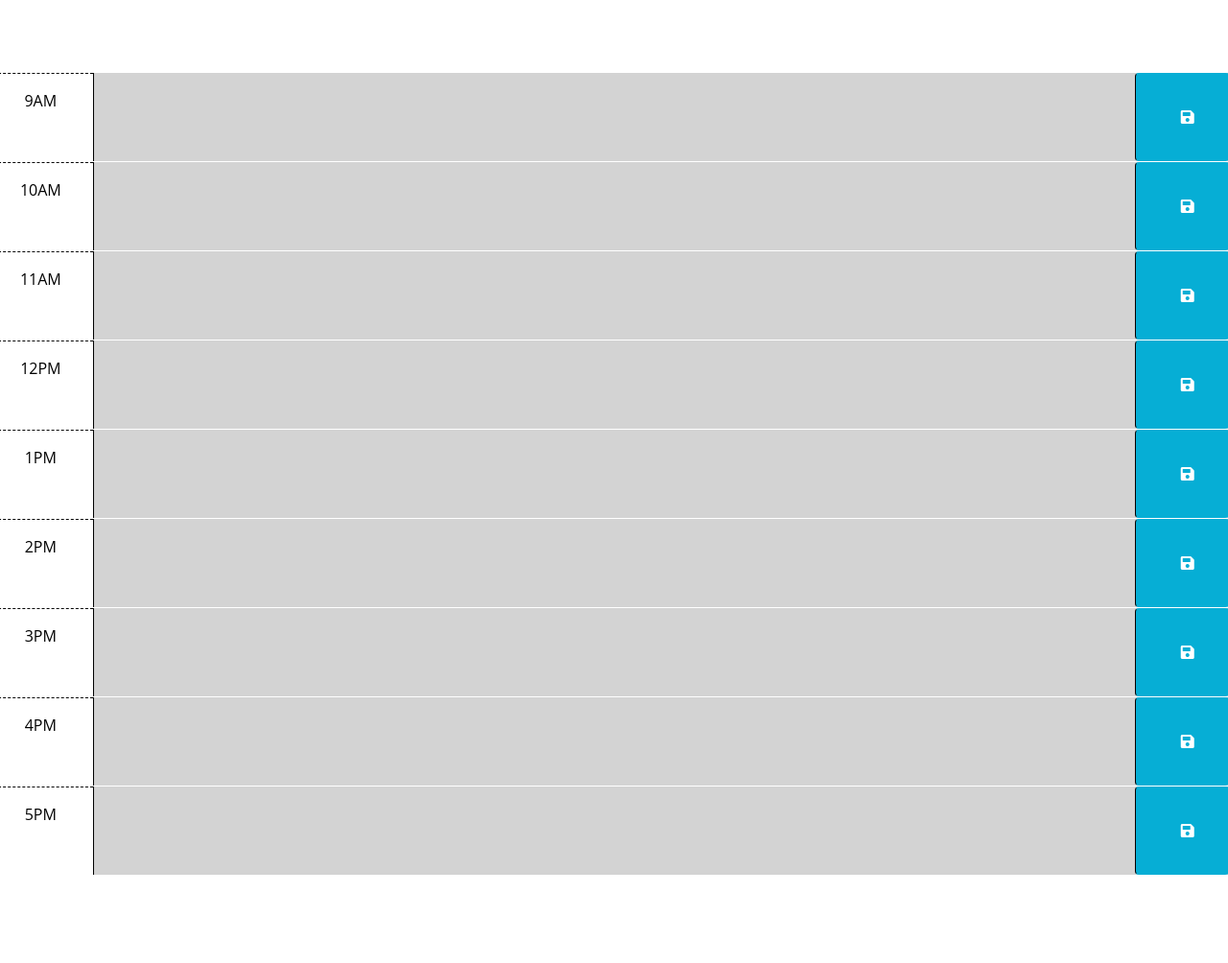
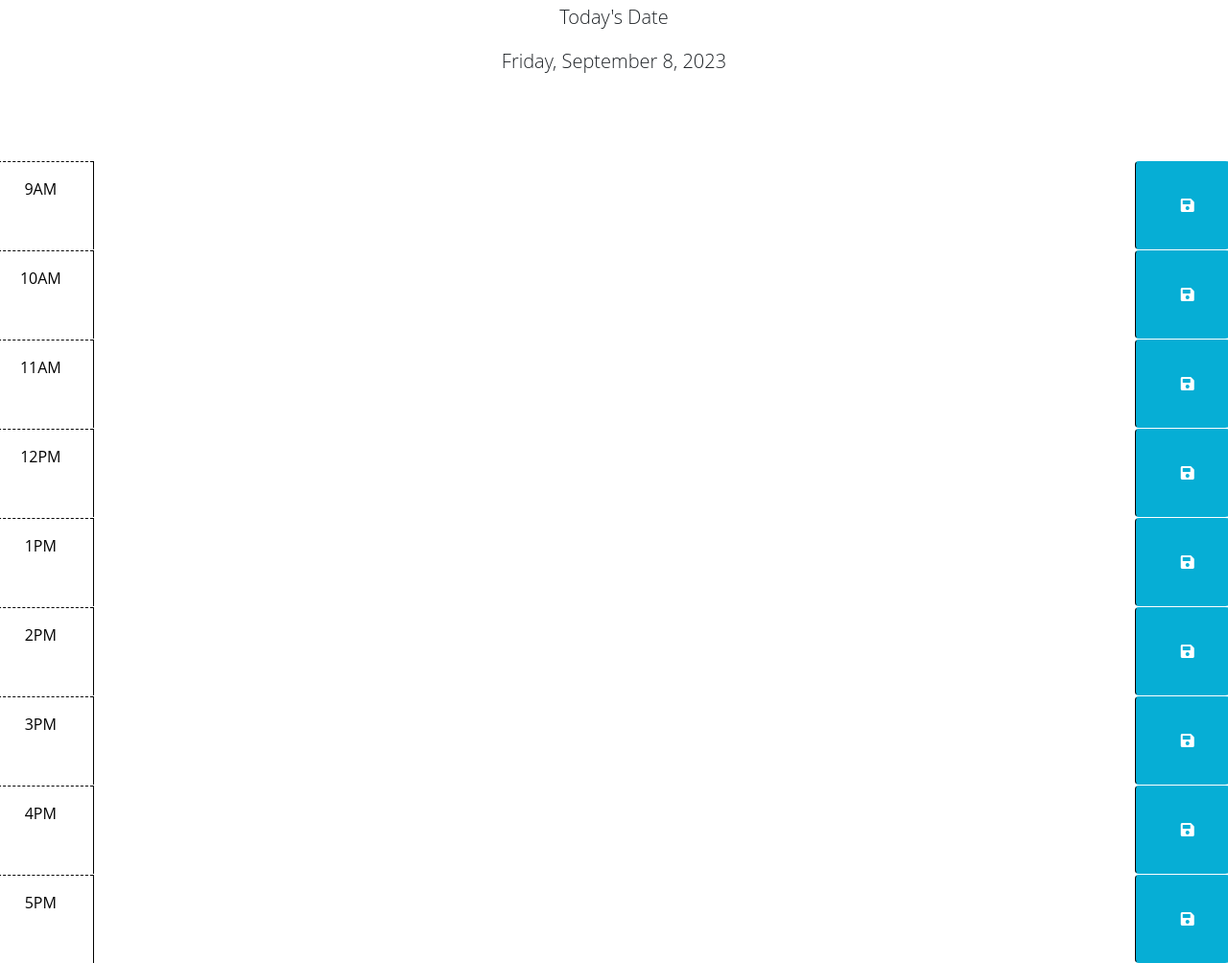
Before and after one commit to lmansilla92/schedule-the-day, a plain HTML site: page index.html in a window 1280 px wide. Shown: the part 176-1180 px from the top of the page at 96% size. Before the commit the page ends 1088 px from the top, so only its background shows below. Drawn offline with nearby package versions, Linux system fonts and the light colour scheme.

Commit message:
added function that sets the datey to display on the page and the time to later use to update the color based on the actual time

```diff
--- a/assets/js/script.js
+++ b/assets/js/script.js
@@ -22,6 +22,18 @@ $(document).ready(function () {
       $(this).children('.description').val(value);
     });
 
+    // Sets the current date
+    function currentDateAndTime() {
+      const dateElement = $('#date');
+      const timeElement = $('#time');
+      const currentDate = dayjs().format('dddd, MMMM D, YYYY');
+      const currentTime = dayjs().format('hh:mm:ss A');
+      dateElement.text(currentDate);
+      timeElement.text(currentTime);
+    }
+
+    currentDateAndTime();
+
   // TODO: Add a listener for click events on the save button. This code should
   // use the id in the containing time-block as a key to save the user input in
   // local storage. HINT: What does `this` reference in the click listener
--- a/index.html
+++ b/index.html
@@ -29,65 +29,76 @@
     <header class="p-5 mb-4">
       <h1 class="display-3 text-center">Work Day Scheduler</h1>
       <p class="lead text-center">A simple calendar app for scheduling your work day</p>
-      <p id="currentDay" class="lead"></p>
+      <p id="currentDay"></p>
+      <p class="lead text-center">Today's Date</p>
+      <p class="lead text-center"><span id="date"></span></p>
     </header>
-    <div id="hour-9" class="row time-block past">
+
+    <div id="hour-9" class="row time-block">
       <div class="col-2 col-md-1 hour text-center py-3">9AM</div>
       <textarea class="col-8 col-md-10 description" rows="3"> </textarea>
       <button class="btn saveBtn col-2 col-md-1" aria-label="save">
         <i class="fas fa-save" aria-hidden="true"></i>
       </button>
     </div>
-    <div id="hour-10" class="row time-block past">
+
+    <div id="hour-10" class="row time-block">
       <div class="col-2 col-md-1 hour text-center py-3">10AM</div>
       <textarea class="col-8 col-md-10 description" rows="3"> </textarea>
       <button class="btn saveBtn col-2 col-md-1" aria-label="save">
         <i class="fas fa-save" aria-hidden="true"></i>
       </button>
     </div>
-    <div id="hour-11" class="row time-block past">
+
+    <div id="hour-11" class="row time-block">
       <div class="col-2 col-md-1 hour text-center py-3">11AM</div>
       <textarea class="col-8 col-md-10 description" rows="3"> </textarea>
       <button class="btn saveBtn col-2 col-md-1" aria-label="save">
         <i class="fas fa-save" aria-hidden="true"></i>
       </button>
     </div>
-    <div id="hour-12" class="row time-block past">
+
+    <div id="hour-12" class="row time-block">
       <div class="col-2 col-md-1 hour text-center py-3">12PM</div>
       <textarea class="col-8 col-md-10 description" rows="3"> </textarea>
       <button class="btn saveBtn col-2 col-md-1" aria-label="save">
         <i class="fas fa-save" aria-hidden="true"></i>
       </button>
     </div>
-    <div id="hour-1" class="row time-block past">
+
+    <div id="hour-1" class="row time-block">
       <div class="col-2 col-md-1 hour text-center py-3">1PM</div>
       <textarea class="col-8 col-md-10 description" rows="3"> </textarea>
       <button class="btn saveBtn col-2 col-md-1" aria-label="save">
         <i class="fas fa-save" aria-hidden="true"></i>
       </button>
     </div>
-    <div id="hour-2" class="row time-block past">
+
+    <div id="hour-2" class="row time-block">
       <div class="col-2 col-md-1 hour text-center py-3">2PM</div>
       <textarea class="col-8 col-md-10 description" rows="3"> </textarea>
       <button class="btn saveBtn col-2 col-md-1" aria-label="save">
         <i class="fas fa-save" aria-hidden="true"></i>
       </button>
     </div>
-    <div id="hour-3" class="row time-block past">
+
+    <div id="hour-3" class="row time-block">
       <div class="col-2 col-md-1 hour text-center py-3">3PM</div>
       <textarea class="col-8 col-md-10 description" rows="3"> </textarea>
       <button class="btn saveBtn col-2 col-md-1" aria-label="save">
         <i class="fas fa-save" aria-hidden="true"></i>
       </button>
     </div>
-    <div id="hour-4" class="row time-block past">
+
+    <div id="hour-4" class="row time-block">
       <div class="col-2 col-md-1 hour text-center py-3">4PM</div>
       <textarea class="col-8 col-md-10 description" rows="3"> </textarea>
       <button class="btn saveBtn col-2 col-md-1" aria-label="save">
         <i class="fas fa-save" aria-hidden="true"></i>
       </button>
     </div>
-    <div id="hour-5" class="row time-block past">
+
+    <div id="hour-5" class="row time-block">
       <div class="col-2 col-md-1 hour text-center py-3">5PM</div>
       <textarea class="col-8 col-md-10 description" rows="3"> </textarea>
       <button class="btn saveBtn col-2 col-md-1" aria-label="save">
```
